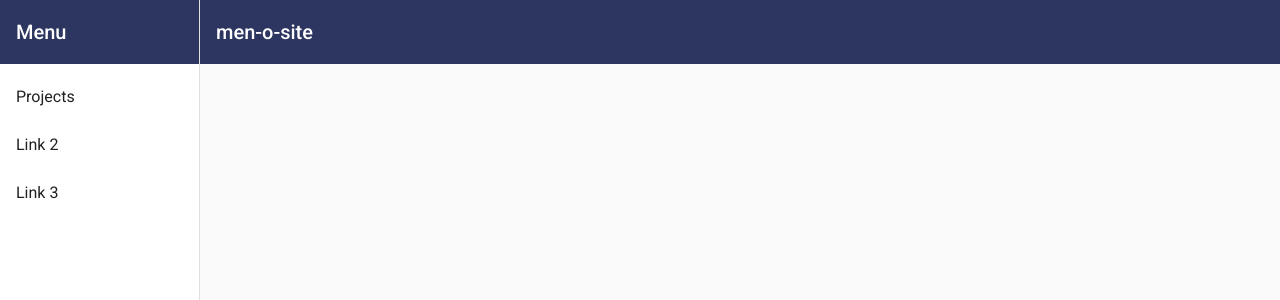
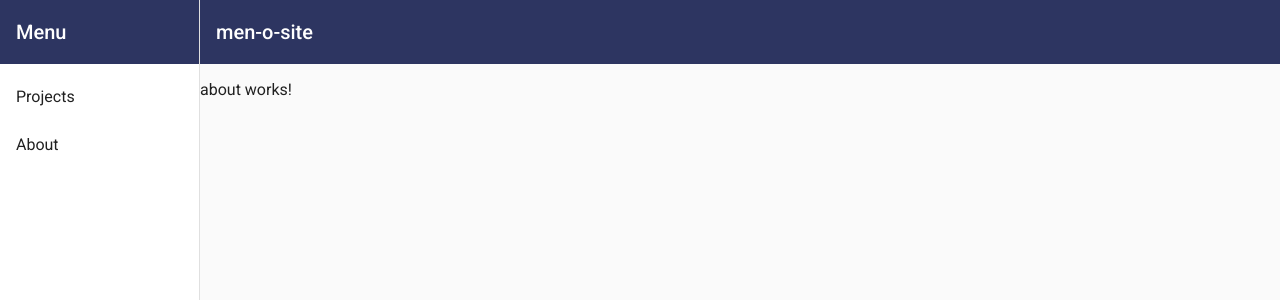
Before and after one commit to MennoGuldemond/men-o-site, an Angular app: page /about in a window 1280 px wide. Before the commit this address led to /. Shown: the top 300 px of the page. Built offline with nearby package versions, Linux system fonts and the light colour scheme.

Commit message:
Added about module/component

```diff
--- /dev/null
+++ b/src/app/about/about.component.html
@@ -0,0 +1 @@
+<p>about works!</p>
--- a/src/app/app-routing.module.ts
+++ b/src/app/app-routing.module.ts
@@ -6,6 +6,10 @@ const routes: Routes = [
     path: 'projects',
     loadChildren: () => import('./project/project.module').then(m => m.ProjectModule)
   },
+  {
+    path: 'about',
+    loadChildren: () => import('./about/about.module').then(m => m.AboutModule)
+  }
   // { path: '**', component: HomeComponent, pathMatch: 'full' }
 ];
 
--- a/src/app/project/project-card/project-card.component.html
+++ b/src/app/project/project-card/project-card.component.html
@@ -13,7 +13,7 @@
       </p>
     </ng-template>
   </mat-card-content>
-  <mat-card-actions>
+  <mat-card-actions style="margin-bottom: 0;">
     <button mat-raised-button (click)="openInGitHub()" color="accent">View on GitHub</button>
   </mat-card-actions>
 </mat-card>
--- a/src/app/project/project-card/project-card.component.scss
+++ b/src/app/project/project-card/project-card.component.scss
@@ -0,0 +1,7 @@
+mat-card-content {
+  margin: 8px 16px;
+}
+
+mat-card-actions {
+  margin: 0 16px;
+}
--- a/src/app/side-nav/side-nav.component.html
+++ b/src/app/side-nav/side-nav.component.html
@@ -10,8 +10,7 @@
     <mat-toolbar color="primary">Menu</mat-toolbar>
     <mat-nav-list>
       <a mat-list-item href="/projects">Projects</a>
-      <a mat-list-item href="#">Link 2</a>
-      <a mat-list-item href="#">Link 3</a>
+      <a mat-list-item href="/about">About</a>
     </mat-nav-list>
   </mat-sidenav>
   <mat-sidenav-content>
```
Also changed, not shown: src/app/about/about-routing.module.ts (added, +17 -0 lines), src/app/about/about.component.ts (added, +10 -0 lines), src/app/about/about.module.ts (added, +14 -0 lines), src/app/about/about.component.scss (added), 1 other file (tests, documents, lock files or other folders).
